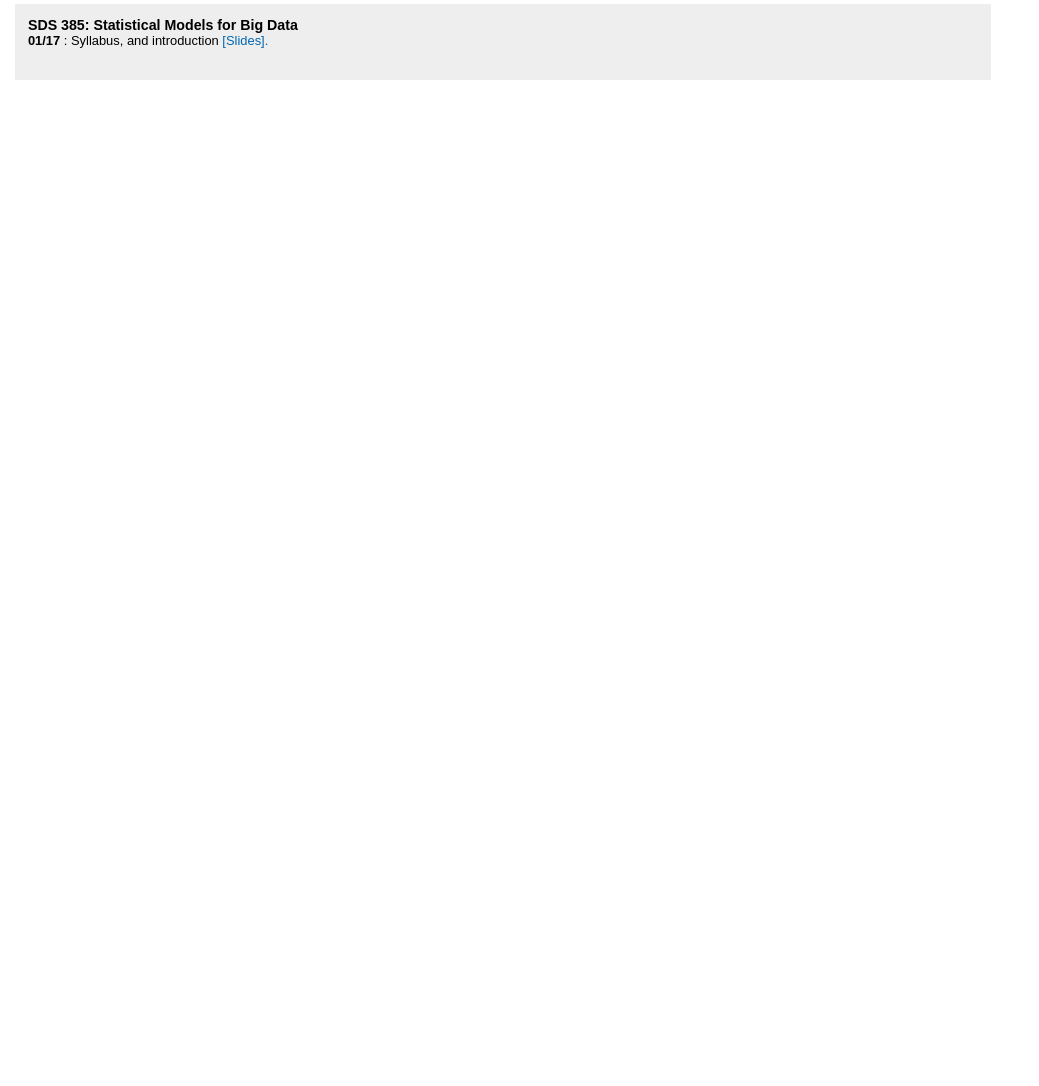
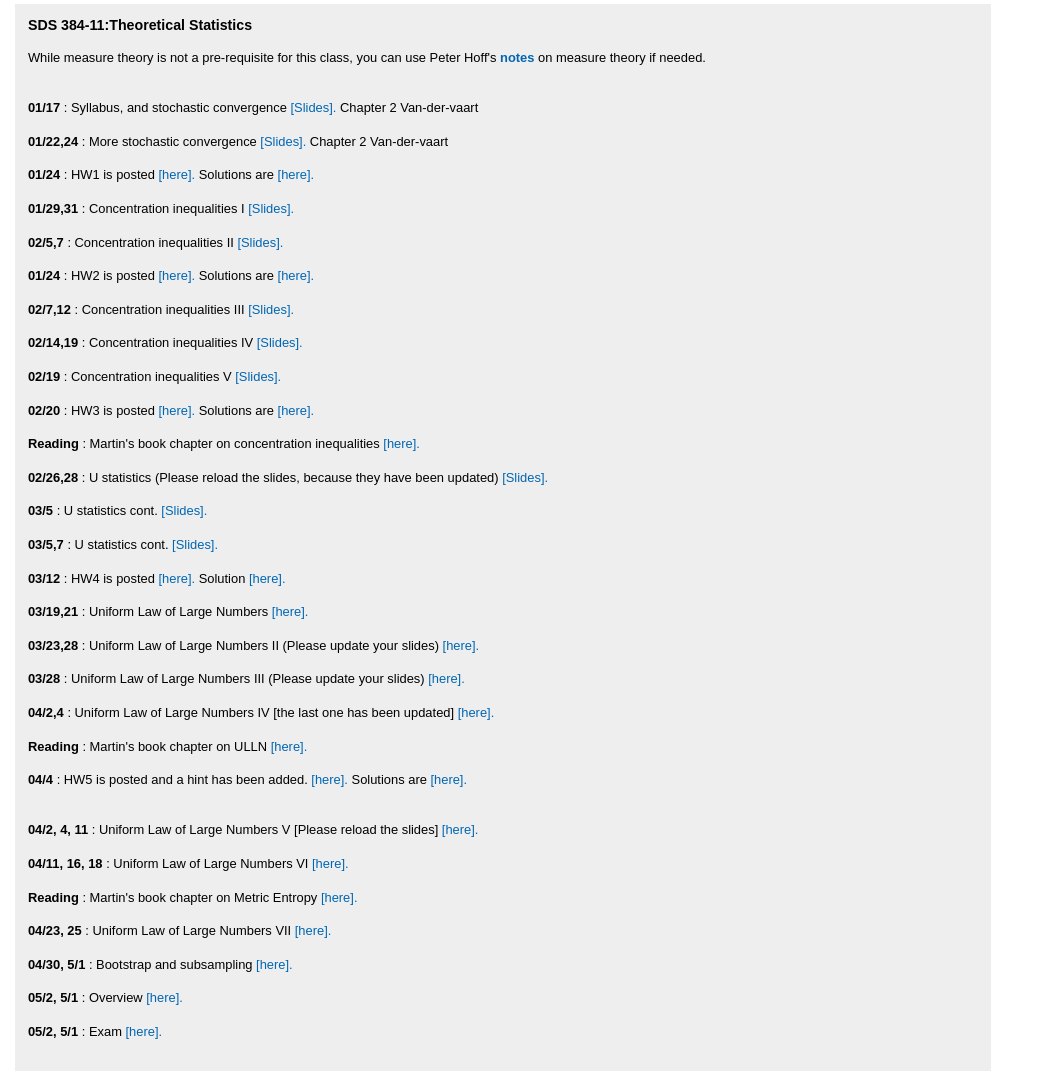
Before and after one commit to psarkar/psarkar.github.io, a plain HTML site: page sds384.html in a window 1280 px wide. Shown: the part 119-1205 px from the top of the page, without its empty margins (0-1039 px from the left). Before the commit the page ends 800 px from the top, so only its background shows below. Drawn offline with Linux system fonts and the light colour scheme.

Commit message:
Revert "changes"
This reverts commit 462e23af12874249b7c139fdfddfb2ebce8bf058.

```diff
--- a/sds384.html
+++ b/sds384.html
@@ -50,10 +50,43 @@
 
 <div id="content">
 <div style="color: rgb(0, 0, 0);" id="right">
-<h2><a name="3"></a>SDS 385: Statistical Models for Big Data</h2>
+<h2><a name="3"></a>SDS 384-11:Theoretical Statistics</h2>
+    <br />
+While measure theory is not a pre-requisite for this class, you can use Peter Hoff's  <a href="https://www.stat.washington.edu/~pdhoff/courses/581/LectureNotes/mtheory.pdf"><span style="font-weight: bold;">notes </span> </a> on measure theory if needed.<br />
+<br/><br/>
+<span style="font-weight: bold;">01/17 </span>: Syllabus, and stochastic convergence <a href="SDS384/lecture1-ps.pdf"> [Slides]. </a> Chapter 2 Van-der-vaart<br /><br/>
+<span style="font-weight: bold;">01/22,24 </span>: More stochastic convergence <a href="SDS384/lecture2-ps.pdf"> [Slides]. </a> Chapter 2 Van-der-vaart<br /><br />
+    <span style="font-weight: bold;">01/24 </span>: HW1 is posted <a href="SDS384/hw1.pdf"> [here]. </a> Solutions are <a href="SDS384/hw1-sol.pdf"> [here]. </a><br /><br />
 
-<span style="font-weight: bold;">01/17 </span>: Syllabus, and introduction <a href="SDS385/lecture1-ps.pdf"> [Slides]. </a> <br /><br/>
+    <span style="font-weight: bold;">01/29,31 </span>: Concentration inequalities I<a href="SDS384/lecture3-ps.pdf"> [Slides]. </a> <br /><br />
 
+     <span style="font-weight: bold;">02/5,7 </span>: Concentration inequalities II<a href="SDS384/lecture4-ps.pdf"> [Slides]. </a> <br /><br />
+
+    <span style="font-weight: bold;">01/24 </span>: HW2 is posted <a href="SDS384/hw2.pdf"> [here]. </a> Solutions are <a href="SDS384/hw2-sol.pdf"> [here]. </a><br /><br />
+
+         <span style="font-weight: bold;">02/7,12 </span>: Concentration inequalities III<a href="SDS384/lecture5-ps.pdf"> [Slides]. </a> <br /><br />
+          <span style="font-weight: bold;">02/14,19 </span>: Concentration inequalities IV<a href="SDS384/lecture6-ps.pdf"> [Slides]. </a> <br /><br />
+     <span style="font-weight: bold;">02/19 </span>: Concentration inequalities V<a href="SDS384/lecture7-ps.pdf"> [Slides]. </a> <br /><br />
+ <span style="font-weight: bold;">02/20 </span>: HW3 is posted <a href="SDS384/HW3.pdf"> [here]. </a> Solutions are <a href="SDS384/hw3-sol.pdf"> [here]. </a><br /><br />
+     <span style="font-weight: bold;"> Reading </span>: Martin's book chapter on concentration inequalities  <a href="hhttps://www.stat.berkeley.edu/~wainwrig/nachdiplom/Chap2_Sep10_2015.pdf"> [here]. </a> <br/><br/>
+ <span style="font-weight: bold;">02/26,28 </span>: U statistics (Please reload the slides, because they have been updated)<a href="SDS384/lecture8-ps.pdf"> [Slides]. </a> <br /><br />
+    <span style="font-weight: bold;">03/5 </span>: U statistics cont.<a href="SDS384/lecture9-ps.pdf"> [Slides]. </a> <br /><br />
+     <span style="font-weight: bold;">03/5,7 </span>: U statistics cont.<a href="SDS384/lecture10-ps.pdf"> [Slides]. </a> <br /><br />
+    <span style="font-weight: bold;">03/12 </span>: HW4 is posted <a href="SDS384/HW4.pdf"> [here]. </a> Solution <a href="SDS384/HW4-sol.pdf"> [here]. </a> <br /><br />
+
+    <span style="font-weight: bold;">03/19,21 </span>: Uniform Law of Large Numbers <a href="SDS384/lecture11-ps.pdf"> [here]. </a> <br /><br />
+    <span style="font-weight: bold;">03/23,28 </span>: Uniform Law of Large Numbers II (Please update your slides) <a href="SDS384/lecture12-ps.pdf"> [here]. </a> <br /><br />
+    <span style="font-weight: bold;">03/28 </span>: Uniform Law of Large Numbers III (Please update your slides) <a href="SDS384/lecture13-ps.pdf"> [here]. </a> <br /><br />
+    <span style="font-weight: bold;">04/2,4 </span>: Uniform Law of Large Numbers IV [the last one has been updated]<a href="SDS384/lecture14-ps.pdf"> [here]. </a> <br /><br />
+    <span style="font-weight: bold;">Reading  </span>: Martin's book chapter on ULLN  <a href="https://www.stat.berkeley.edu/~mjwain/stat210b/Chap4_Uniform_Feb4_2015.pdf"> [here]. </a> <br /><br />
+    <span style="font-weight: bold;">04/4 </span>: HW5 is posted and a hint has been added. <a href="SDS384/hw5.pdf"> [here]. </a>Solutions are <a href="SDS384/hw5-sol.pdf"> [here]. </a><br /><br /> <br />
+    <span style="font-weight: bold;">04/2, 4, 11 </span>: Uniform Law of Large Numbers V [Please reload the slides] <a href="SDS384/lecture15-ps.pdf"> [here]. </a> <br /><br />
+    <span style="font-weight: bold;">04/11, 16, 18 </span>: Uniform Law of Large Numbers VI <a href="SDS384/lecture16-ps.pdf"> [here]. </a> <br /><br />
+    <span style="font-weight: bold;"> Reading </span>: Martin's book chapter on Metric Entropy  <a href="https://www.stat.berkeley.edu/~wainwrig/nachdiplom/Chap5_Sep10_2015.pdf"> [here]. </a> <br /><br />
+    <span style="font-weight: bold;">04/23, 25 </span>: Uniform Law of Large Numbers VII <a href="SDS384/lecture17-ps.pdf"> [here]. </a> <br /><br />
+    <span style="font-weight: bold;">04/30, 5/1 </span>: Bootstrap and subsampling <a href="SDS384/lecture18-ps.pdf"> [here]. </a> <br /><br />
+    <span style="font-weight: bold;">05/2, 5/1 </span>: Overview <a href="SDS384/lecture19-ps.pdf"> [here]. </a> <br /><br />
+    <span style="font-weight: bold;">05/2, 5/1 </span>: Exam <a href="SDS384/Final_384_2018.pdf"> [here]. </a> <br /><br />
 </div>
 
 </body>
```
Also changed, not shown: teaching.html (+1 -1 lines), 1 other file.
